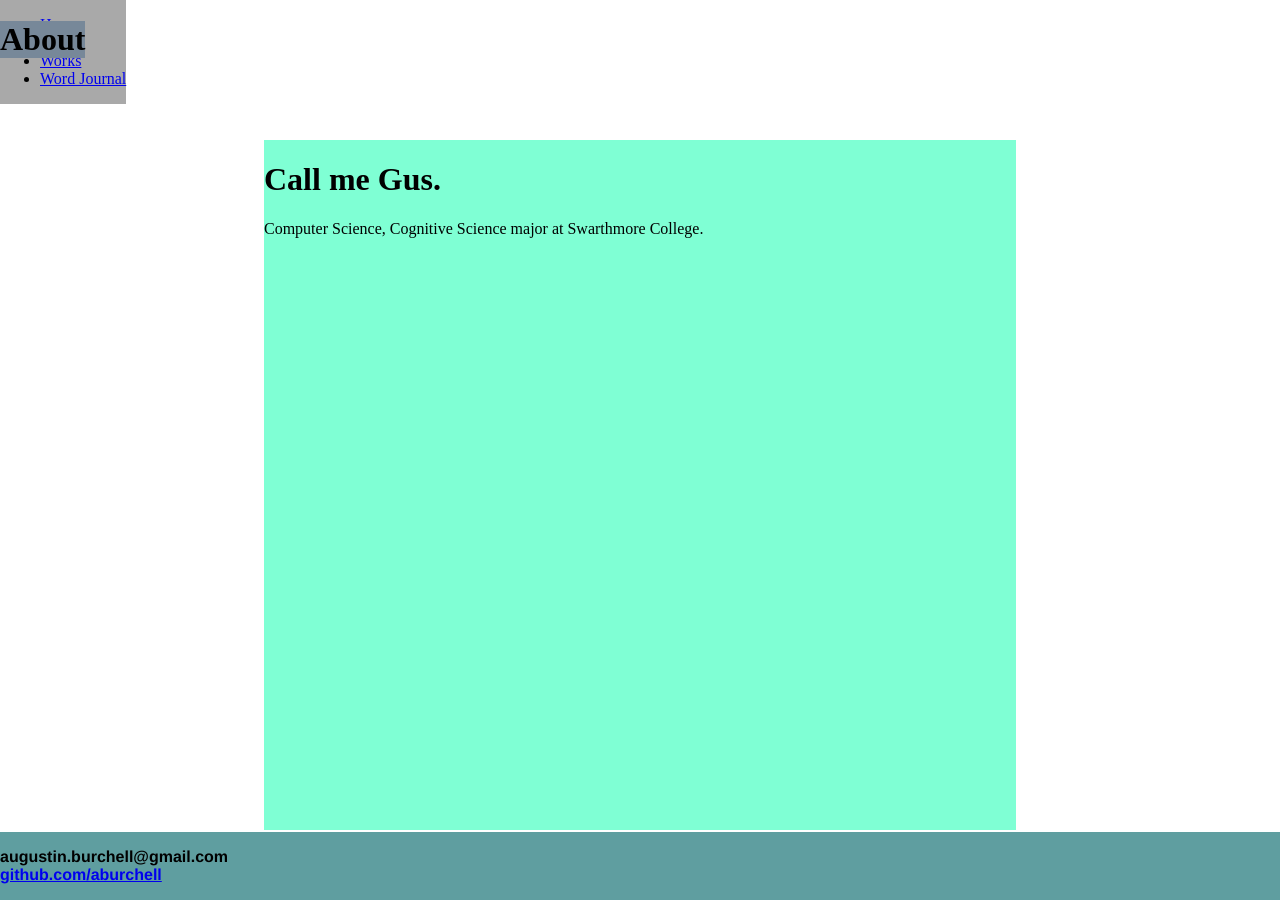
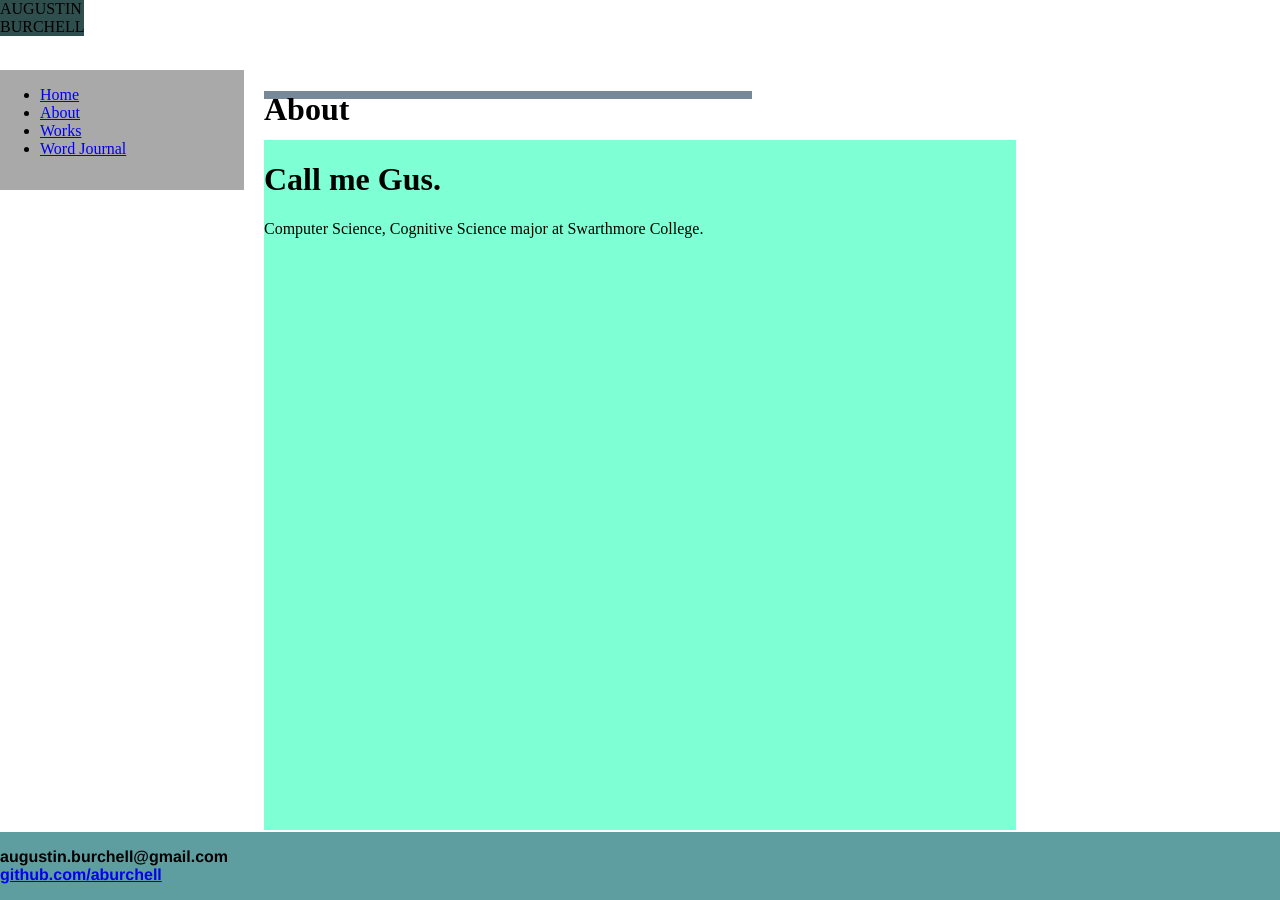
Before and after one commit to aburchell/aburchell.github.io, a Jekyll site: the page built from about/index.html, in a window 1280 px wide. Built offline with Jekyll 4.4.1, drawn with Linux system fonts in a browser that asks for light colours.

Commit message:
Changed nav and page header from fixed to sticky

```diff
--- a/css/main.css
+++ b/css/main.css
@@ -85,11 +85,11 @@ html, body {
     }
 
     .main-nav {
-        position: fixed;
+        position: sticky;
     }
 
     .page-header {
-       position: fixed;
+       position: sticky;
     }
 
     .container {
```
